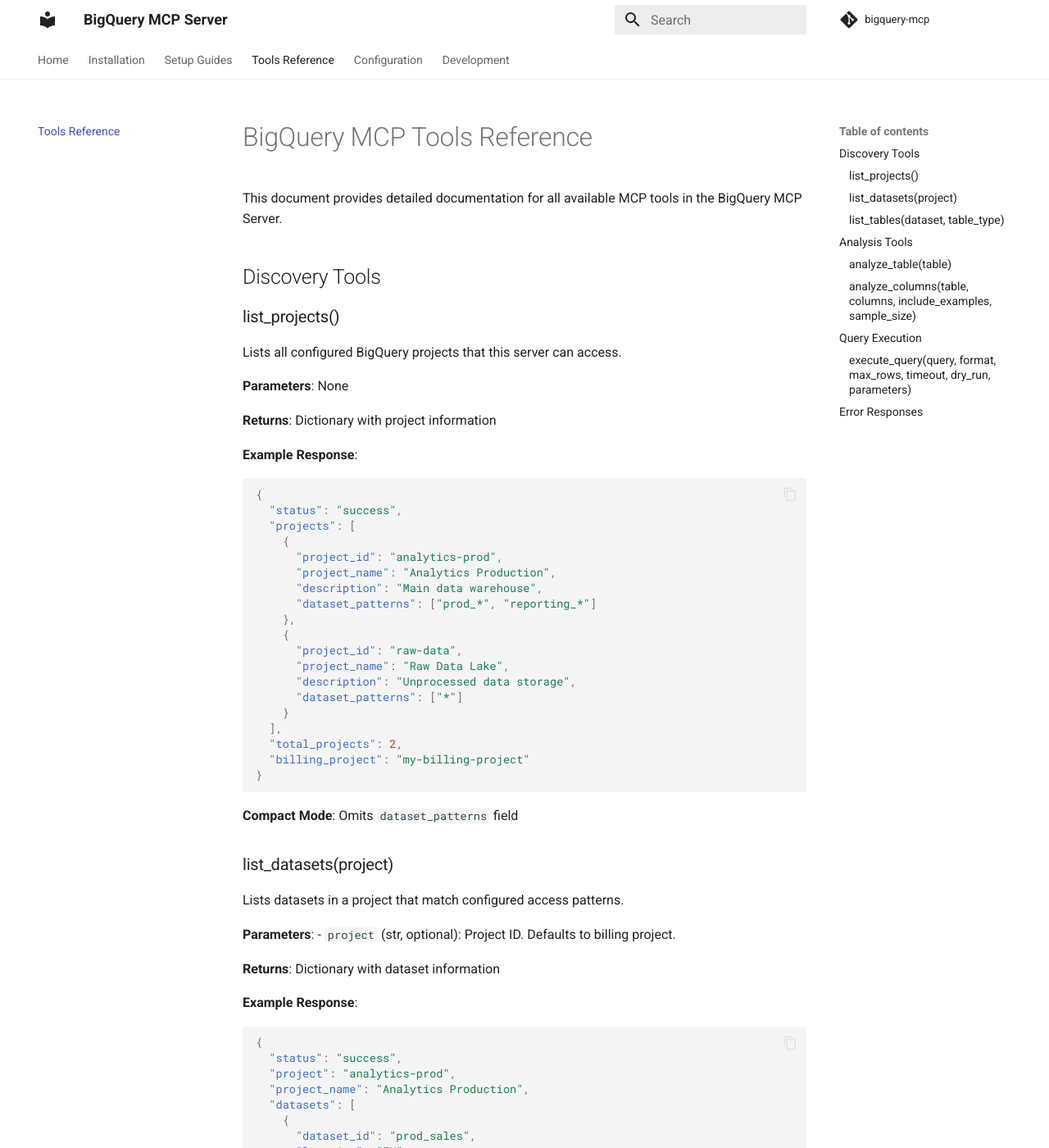
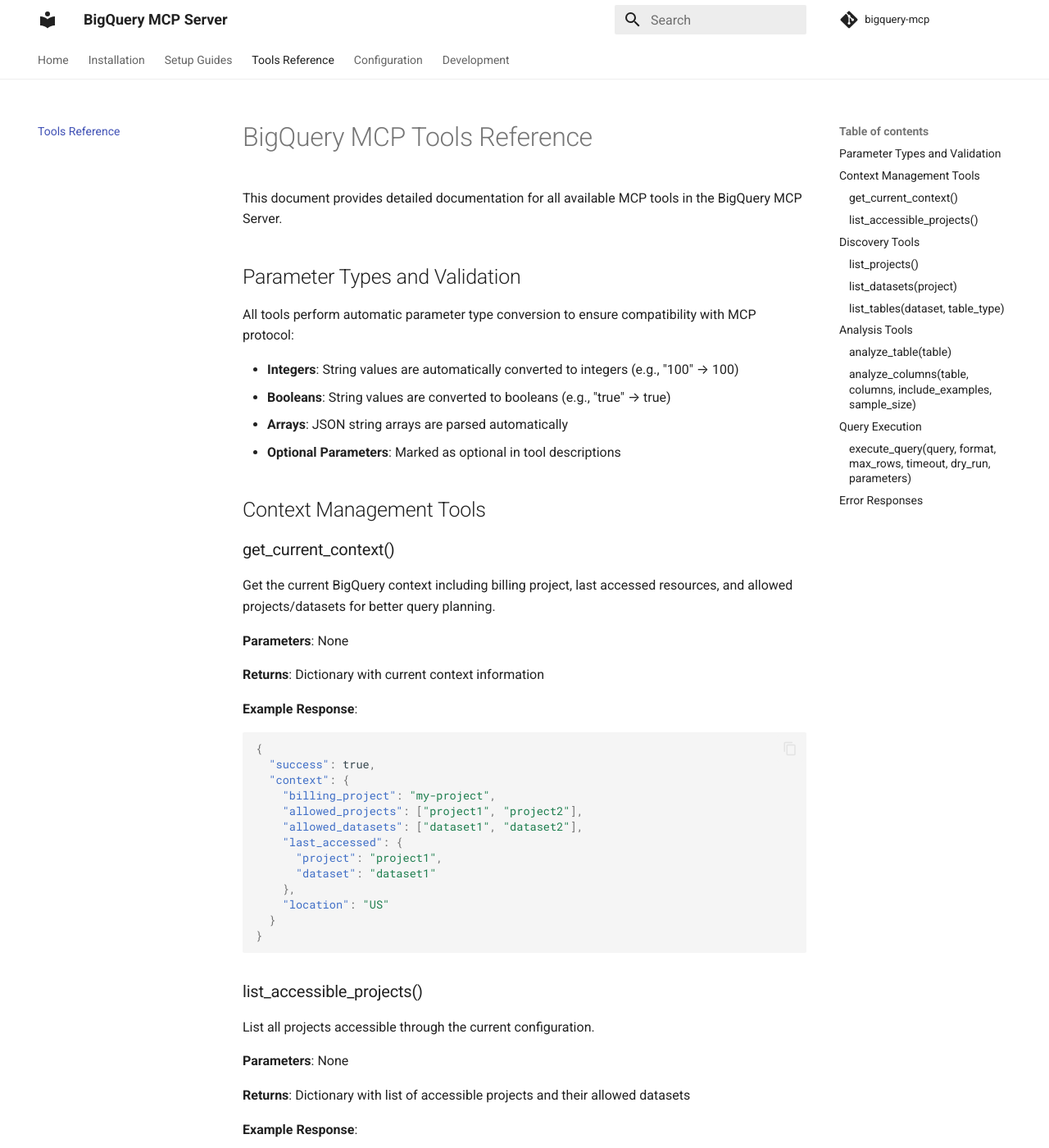
Before and after one commit to aicayzer/bigquery-mcp, an MkDocs documentation site: the page built from docs/tools.md, in a window 1280 px wide and 1400 px high. Shown: the whole window at 82% size. Built offline with MkDocs 1.6.1 and Material for MkDocs 9.7.7, drawn with Linux system fonts in a browser that asks for light colours; comment, search, counter and statistics services are not loaded; some of the changed text lies outside the part shown.

Commit message:
feat: Complete remaining MCP agent compatibility improvements
✅ Fixed analyze_columns intermittent failures:
- Added SAFE functions to prevent numeric calculation errors
- Improved query timeouts with 60-second limit
- Enhanced error handling with fallback analysis for failed queries
- Better NULL handling in sampling queries

✅ Added project context management:
- New context tracking in BigQueryClient with get_context_info()
- Added context tools: get_current_context() and list_accessible_projects()
- Automatic context updates when parsing table paths
- Better UX for understanding current project/dataset state

✅ Enhanced parameter documentation:
- Comprehensive tools.md update with all parameter types and examples
- Clear documentation of automatic type conversion (string→int, etc.)
- Added context management tools documentation
- Detailed error response formats

✅ Added query progress indication:
- Query complexity estimation for better timeout predictions
- Execution time tracking and logging
- Enhanced error messages with timing information
- Better feedback for long-running queries

Technical improvements:
- Used SAFE.* functions for robust numeric calculations
- Added query timeout configuration (60s default)
- Improved sampling strategies with NULL filtering
- Enhanced error handling with detailed fallback responses
- All tests passing (49/49), ruff formatted

Fixes TASK-007, TASK-009, TASK-010, TASK-011 from original task list.
All major MCP agent compatibility issues now resolved.

````diff
--- a/docs/tools.md
+++ b/docs/tools.md
@@ -1,6 +1,65 @@
 # BigQuery MCP Tools Reference
 
 This document provides detailed documentation for all available MCP tools in the BigQuery MCP Server.
+
+## Parameter Types and Validation
+
+All tools perform automatic parameter type conversion to ensure compatibility with MCP protocol:
+
+- **Integers**: String values are automatically converted to integers (e.g., "100" → 100)
+- **Booleans**: String values are converted to booleans (e.g., "true" → true)
+- **Arrays**: JSON string arrays are parsed automatically
+- **Optional Parameters**: Marked as optional in tool descriptions
+
+## Context Management Tools
+
+### get_current_context()
+
+Get the current BigQuery context including billing project, last accessed resources, and allowed projects/datasets for better query planning.
+
+**Parameters**: None
+
+**Returns**: Dictionary with current context information
+
+**Example Response**:
+```json
+{
+  "success": true,
+  "context": {
+    "billing_project": "my-project",
+    "allowed_projects": ["project1", "project2"],
+    "allowed_datasets": ["dataset1", "dataset2"],
+    "last_accessed": {
+      "project": "project1",
+      "dataset": "dataset1"
+    },
+    "location": "US"
+  }
+}
+```
+
+### list_accessible_projects()
+
+List all projects accessible through the current configuration.
+
+**Parameters**: None
+
+**Returns**: Dictionary with list of accessible projects and their allowed datasets
+
+**Example Response**:
+```json
+{
+  "success": true,
+  "accessible_projects": ["project1", "project2"],
+  "project_details": {
+    "project1": {
+      "is_billing_project": true,
+      "allowed_datasets": ["dataset1", "dataset2"]
+    }
+  },
+  "total_count": 2
+}
+```
 
 ## Discovery Tools
 
````
Also changed, not shown: FIXES_COMPLETED.md (added, +97 -0 lines), 5 other files.
